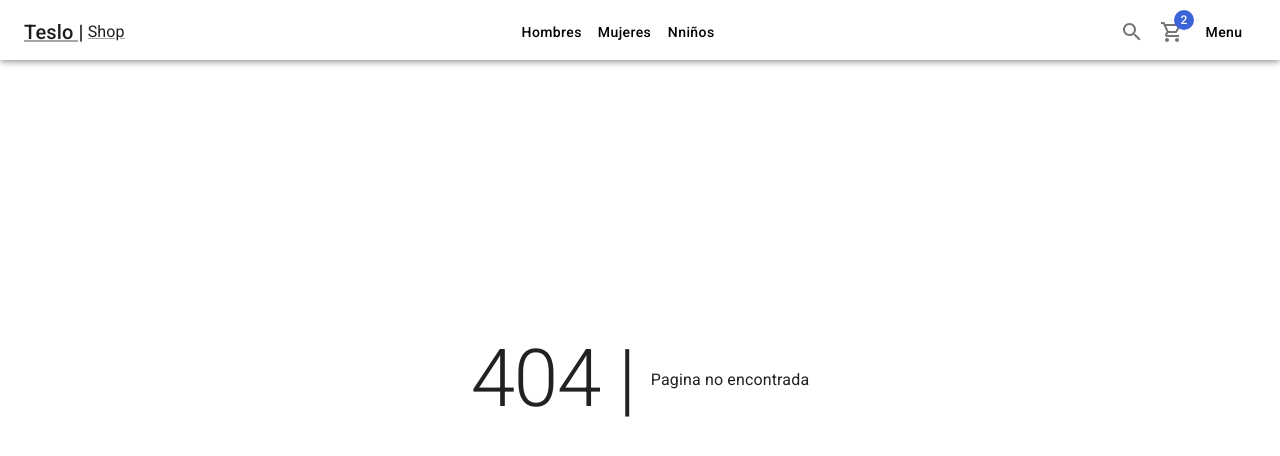
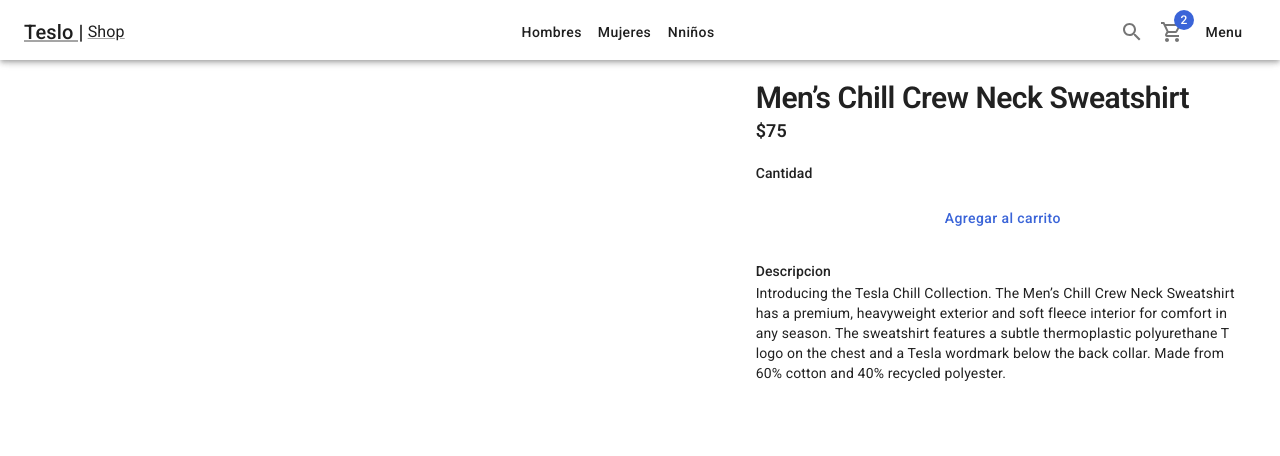
Before and after one commit to EmmanuelJCA/teslo-shop-webapp, a Next.js app: page /product/slug in a window 1280 px wide. Before the commit this address had no page. Shown: the top 456 px of the page. Built offline with nearby package versions, Linux system fonts and the light colour scheme.

Commit message:
slug page

```diff
--- /dev/null
+++ b/pages/product/slug.tsx
@@ -0,0 +1,41 @@
+import { Box, Button, Chip, Grid, Typography } from '@mui/material';
+import { initialData } from '../../database/products';
+import { ShopLayout } from '../../components/layouts';
+
+const product = initialData.products[0]
+
+const ProductPage = () => {
+  return (
+    <ShopLayout title={ product.title } pageDescription={ product.description }>
+      <Grid container spacing={ 3 }>
+        <Grid item xs={ 12 } sm={ 7 }>
+
+        </Grid>
+        <Grid item xs={ 12 } sm={ 5 }>
+          <Box display='flex' flexDirection='column'>
+
+            <Typography variant='h1' component='h1'>{ product.title }</Typography>
+            <Typography variant='subtitle1' component='h2'>${ product.price }</Typography>
+
+            <Box sx={{ my: 2 }}>
+              <Typography variant='subtitle2'>Cantidad</Typography>
+            </Box>
+
+            <Button color='secondary' className='circular-btn'>
+              Agregar al carrito
+            </Button>
+
+            {/* <Chip label='No hay disponibles' variant='outlined' /> */}
+
+            <Box sx={{ mt:3 }}>
+              <Typography variant='subtitle2'>Descripcion</Typography>
+              <Typography variant='body2'>{ product.description }</Typography>
+            </Box>
+          </Box>
+        </Grid>
+      </Grid>
+    </ShopLayout>
+  )
+}
+
+export default ProductPage;
--- a/styles/globals.css
+++ b/styles/globals.css
@@ -25,7 +25,7 @@
 }
 
 .circular-btn:hover {
-  background-color: #274494;
+  background-color: #274494 !important;
 }
 
 
--- a/themes/light-theme.ts
+++ b/themes/light-theme.ts
@@ -8,6 +8,9 @@
     },
     secondary: {
       main: '#3A64D8'
+    },
+    info: {
+      main: '#fff'
     }
   },
   components: {
@@ -52,11 +55,10 @@
         variant: 'contained',
         size: 'small',
         disableElevation: true,
+        color: 'info'
       },
       styleOverrides: {
         root: {
-          backgroundColor: 'white',
-          color: 'black',
           textTransform: 'none',
           boxShadow: 'none',
           borderRadius: 10,
```
Also changed, not shown: components/products/ProductCard.tsx (+10 -1 lines).
